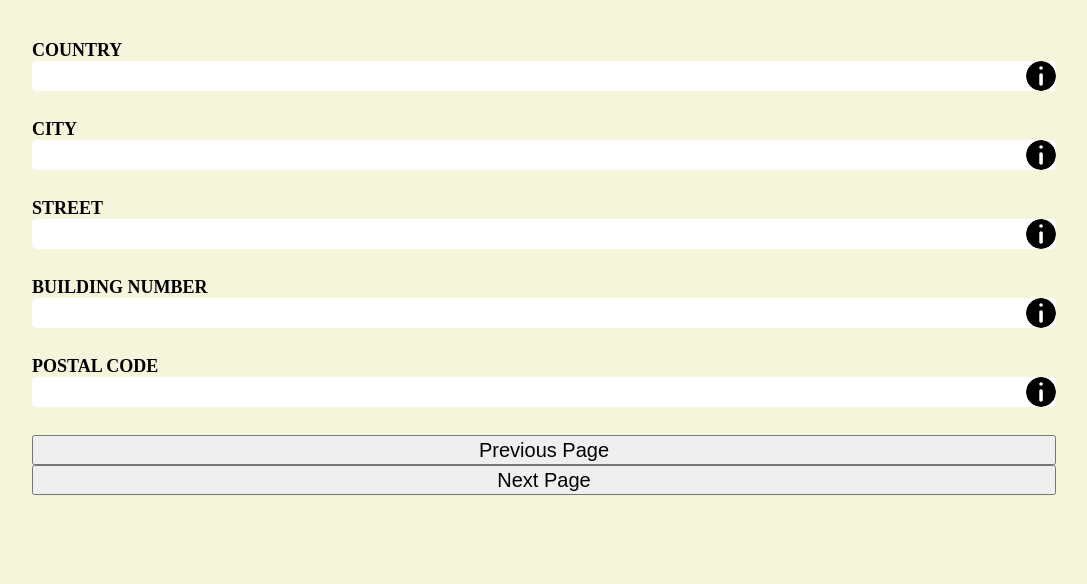
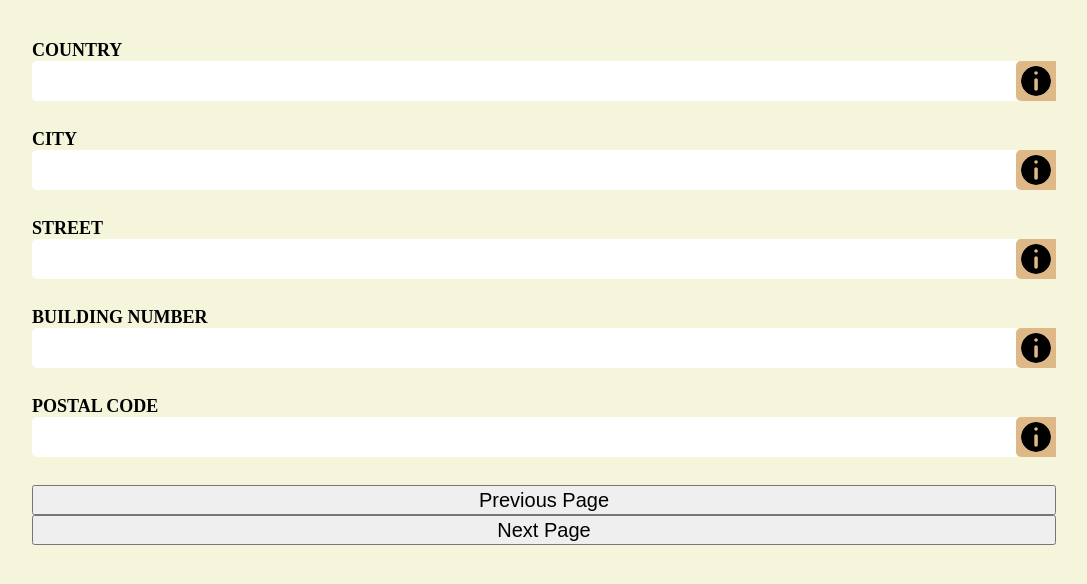
Before and after one commit to bartokrol/FormValidator, a React (Create React App) app: page / in a window 1280 px wide. Shown: the top 584 px of the page, without its empty margins (96-1183 px from the left). Built offline with nearby package versions, Linux system fonts and the light colour scheme.

Commit message:
editing App.scss. Changing information container

```diff
--- a/src/styles/App.css
+++ b/src/styles/App.css
@@ -15,7 +15,7 @@
   display: block;
   border-radius: 5px;
   border: none;
-  height: 30px;
+  height: 40px;
   font-size: 17px;
   padding: 5px;
 }
@@ -60,7 +60,9 @@
 
 .form__firstPage__inputContainer__information {
   position: absolute;
-  right: calc(-100% + 30px);
+  background-color: burlywood;
+  border-radius: 5px;
+  right: calc(-100% + 40px);
   top: 0;
   display: -webkit-box;
   display: -ms-flexbox;
@@ -72,17 +74,16 @@
 }
 
 .form__firstPage__inputContainer__information__informationIcon {
-  display: block;
+  min-width: 30px;
   border-radius: 50%;
-  width: 30px;
-  height: 100%;
   background-image: url(information.svg);
   background-repeat: no-repeat;
-  margin-right: 10px;
   cursor: pointer;
+  margin: 5px;
 }
 
 .form__firstPage__inputContainer__information__informationMessage {
+  font-size: 12px;
   margin: auto 0;
 }
 
--- a/src/styles/App.scss
+++ b/src/styles/App.scss
@@ -1,3 +1,5 @@
+$inputHeight: 40px;
+
 .form {
 	display: flex;
 	flex-direction: column;
@@ -9,7 +11,7 @@
 		display: block;
 		border-radius: 5px;
 		border: none;
-		height: 30px;
+		height: $inputHeight;
 		font-size: 17px;
 		padding: 5px;
 		&:focus {
@@ -43,7 +45,9 @@
 
 			&__information {
 				position: absolute;
-				right: calc(-100% + 30px);
+				background-color: burlywood;
+				border-radius: 5px;
+				right: calc(-100% + #{$inputHeight});
 				top: 0;
 				display: flex;
 				width: 100%;
@@ -51,16 +55,15 @@
 				transition: 1s;
 
 				&__informationIcon {
-					display: block;
+					min-width: 30px;
 					border-radius: 50%;
-					width: 30px;
-					height: 100%;
 					background-image: url(information.svg);
 					background-repeat: no-repeat;
-					margin-right: 10px;
 					cursor: pointer;
+					margin: 5px;
 				}
 				&__informationMessage {
+					font-size: 12px;
 					margin: auto 0;
 				}
 				&.activeInfo {
```
Also changed, not shown: 1 other file (tests, documents, lock files or other folders).
